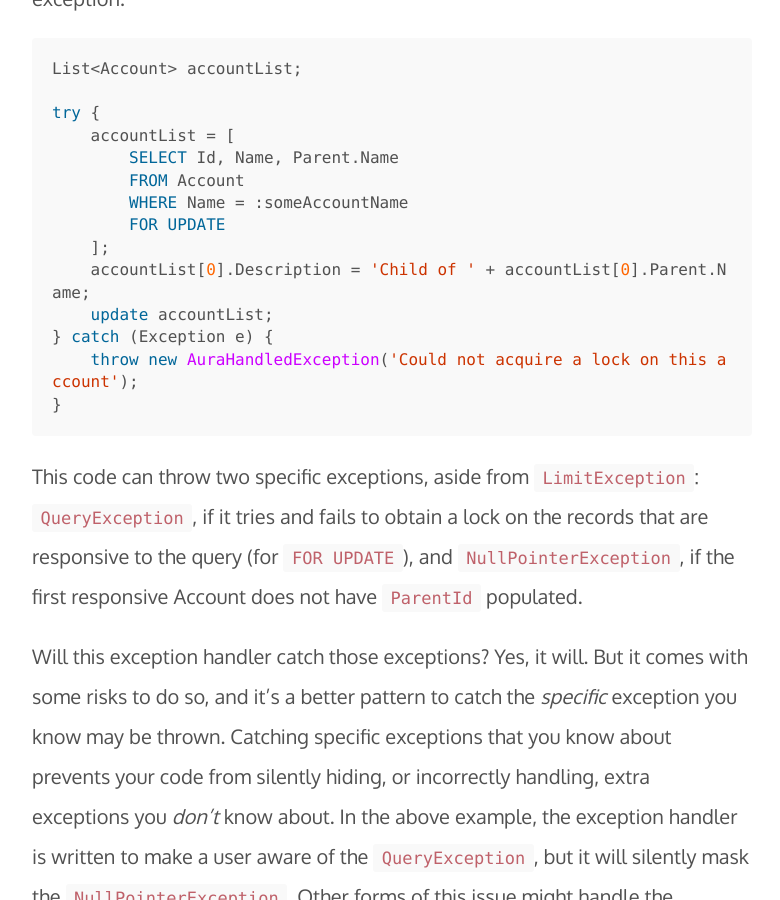
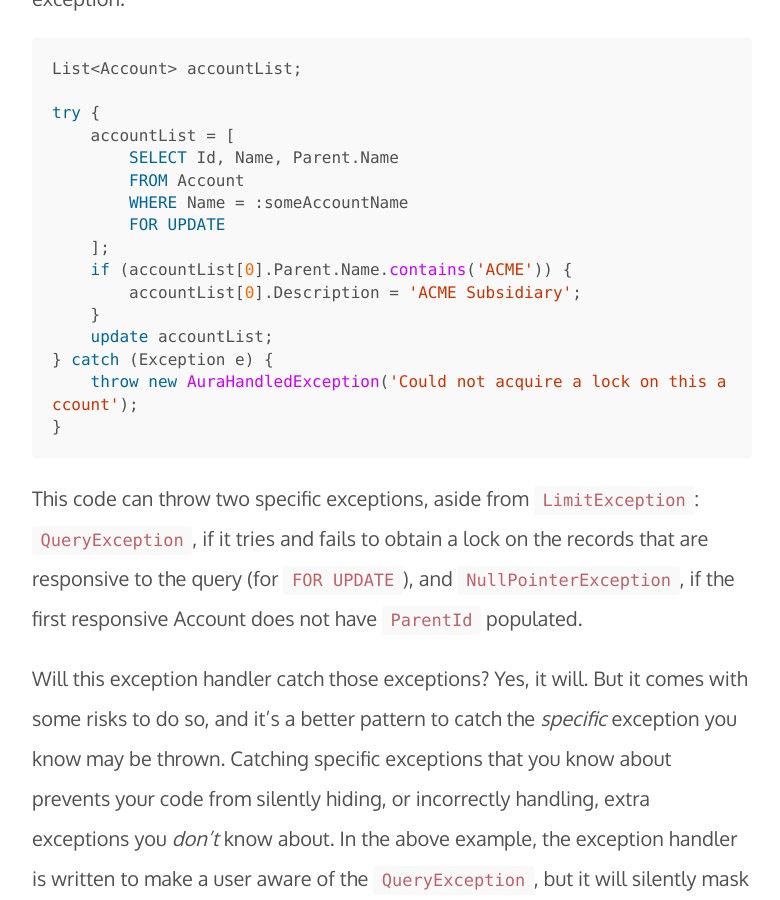
Before and after one commit to davidmreed/davidmreed.github.io, a Jekyll site: the page built from _posts/2020-01-05-on-not-writing-bad-exception-handlers.md, in a window 1280 px wide and 900 px high, scrolled down 3660 px. Shown: the whole window, without its empty margins (248-1028 px from the left). Built offline with Jekyll 4.4.1, drawn with Linux system fonts in a browser that asks for light colours; some web fonts are replaced.

Commit message:
Update 2020-01-05-on-not-writing-bad-exception-handlers.md

```diff
--- a/_posts/2020-01-05-on-not-writing-bad-exception-handlers.md
+++ b/_posts/2020-01-05-on-not-writing-bad-exception-handlers.md
@@ -84,7 +84,9 @@ try {
         WHERE Name = :someAccountName
         FOR UPDATE
     ];
-    accountList[0].Description = 'Child of ' + accountList[0].Parent.Name;
+    if (accountList[0].Parent.Name.contains('ACME')) {
+        accountList[0].Description = 'ACME Subsidiary';
+    }
     update accountList;
 } catch (Exception e) {
     throw new AuraHandledException('Could not acquire a lock on this account');
```
